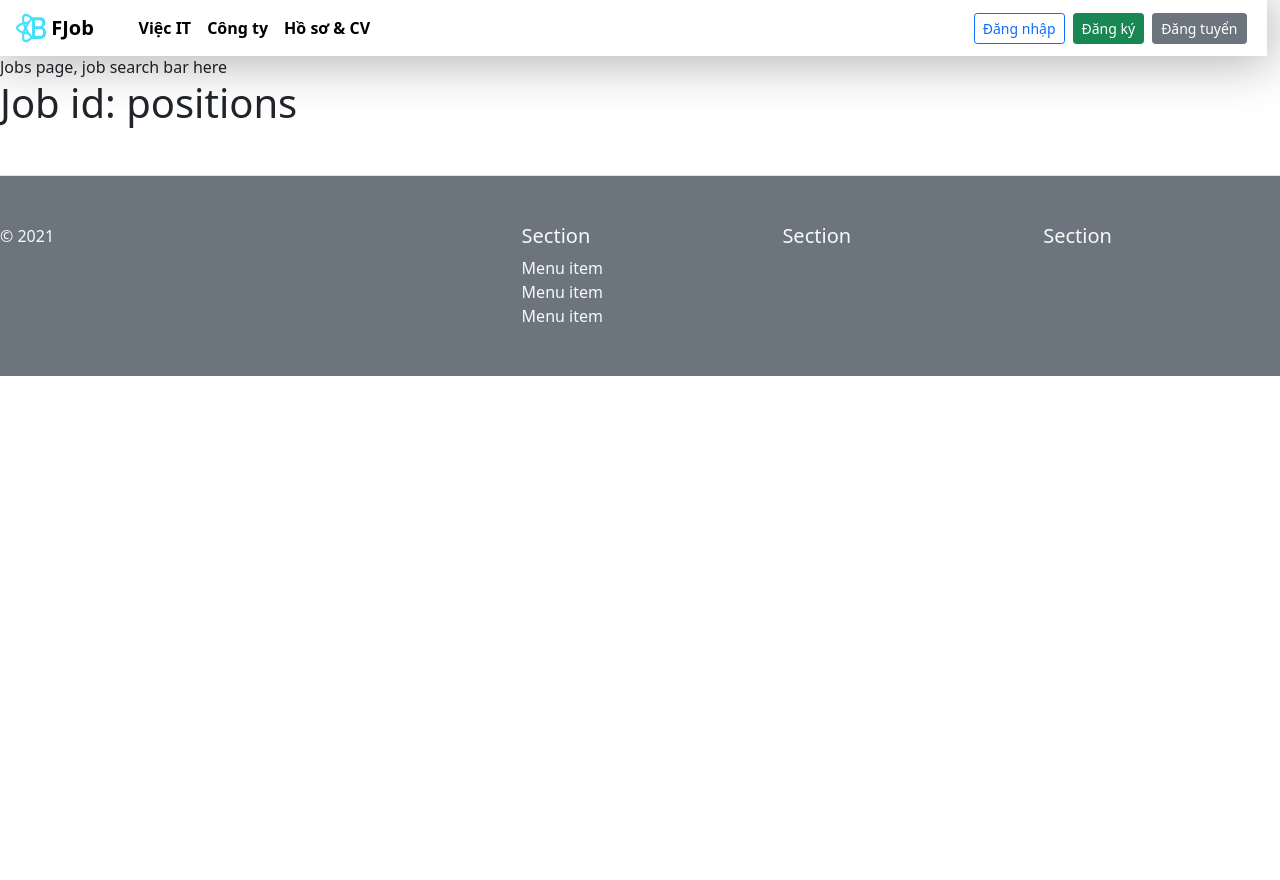
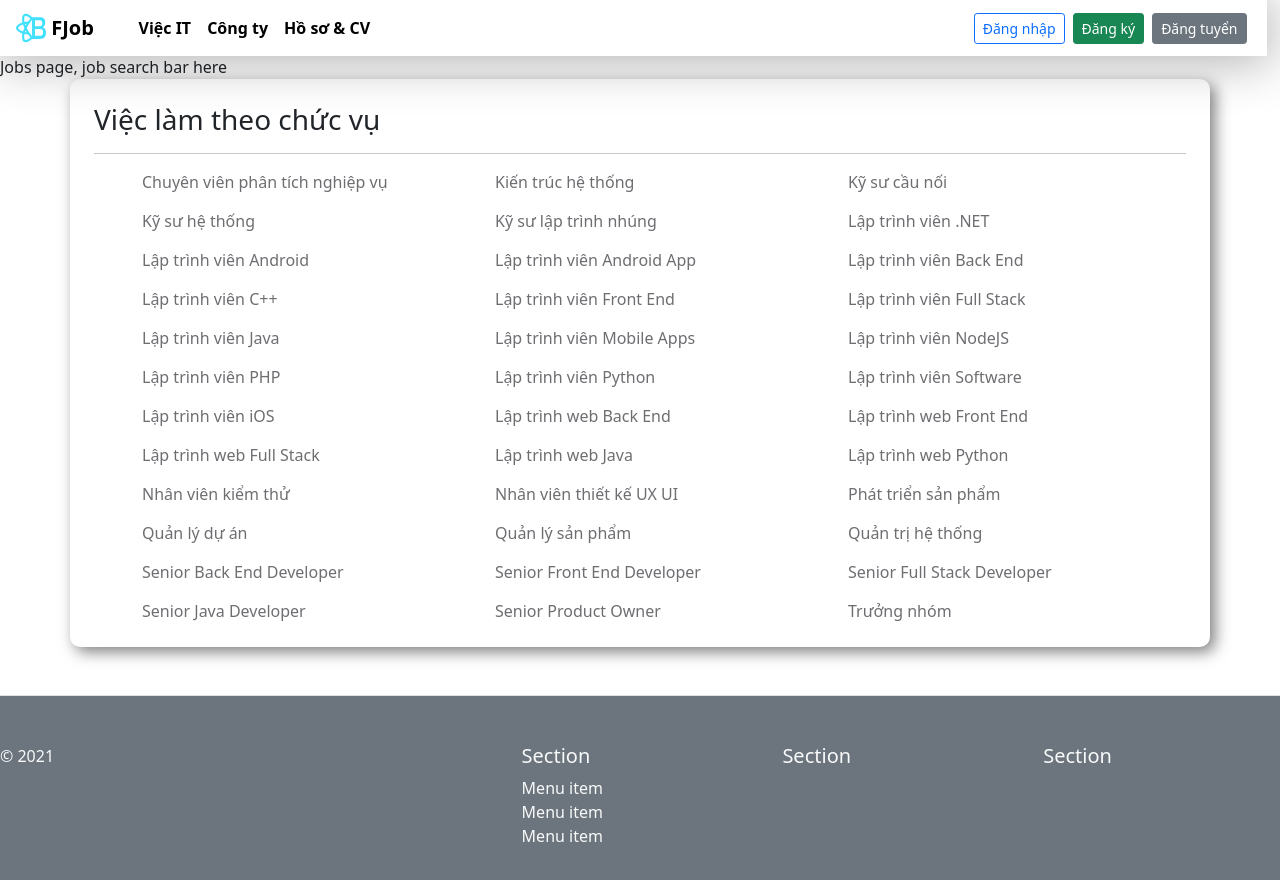
Before and after one commit to ThienNam23/employment-website, a React (Create React App) app in the folder frontend/fjob/: page /jobs/positions in a window 1280 px wide. Shown: the top 880 px of the page. Before the commit the page ends 800 px from the top, so only its background shows below. Built offline with nearby package versions, Linux system fonts and the light colour scheme.

Commit message:
Add Job by position page

```diff
--- a/frontend/fjob/public/index.html
+++ b/frontend/fjob/public/index.html
@@ -24,7 +24,7 @@
       work correctly both with client-side routing and a non-root public URL.
       Learn how to configure a non-root public URL by running `npm run build`.
     -->
-    <title>React App</title>
+    <title>Fjob by Thien Nam</title>
   </head>
   <body>
     <noscript>You need to enable JavaScript to run this app.</noscript>
--- /dev/null
+++ b/frontend/fjob/src/components/Position/Positions.jsx
@@ -0,0 +1,26 @@
+import { Link } from "react-router-dom";
+import { POSITIONS } from "./positions-mock";
+import "./style.css";
+
+const Positions = () => {
+    return (
+        <div className="_positions container p-4">
+            <h3>Việc làm theo chức vụ</h3>
+            <hr />
+            <div className="_positions-table ps-5">
+                {POSITIONS.map(position => {
+                    const {id, name } = position;
+                    return (
+                        <Link key={id}
+                            to={`/jobs?position=${id}`}
+                            className="text">
+                            {name}
+                        </Link>
+                    );
+                })}
+            </div>
+        </div>
+    );
+}
+
+export default Positions;
--- /dev/null
+++ b/frontend/fjob/src/components/Position/positions-mock.jsx
@@ -0,0 +1,146 @@
+export const POSITIONS = [
+    {
+        "id": 0,
+        "name": "Chuyên viên phân tích nghiệp vụ"
+    },
+    {
+        "id": 1,
+        "name": "Kiến trúc hệ thống"
+    },
+    {
+        "id": 2,
+        "name": "Kỹ sư cầu nối"
+    },
+    {
+        "id": 3,
+        "name": "Kỹ sư hệ thống"
+    },
+    {
+        "id": 4,
+        "name": "Kỹ sư lập trình nhúng"
+    },
+    {
+        "id": 5,
+        "name": "Lập trình viên .NET"
+    },
+    {
+        "id": 6,
+        "name": "Lập trình viên Android"
+    },
+    {
+        "id": 7,
+        "name": "Lập trình viên Android App"
+    },
+    {
+        "id": 8,
+        "name": "Lập trình viên Back End"
+    },
+    {
+        "id": 9,
+        "name": "Lập trình viên C++"
+    },
+    {
+        "id": 10,
+        "name": "Lập trình viên Front End"
+    },
+    {
+        "id": 11,
+        "name": "Lập trình viên Full Stack"
+    },
+    {
+        "id": 12,
+        "name": "Lập trình viên Java"
+    },
+    {
+        "id": 13,
+        "name": "Lập trình viên Mobile Apps"
+    },
+    {
+        "id": 14,
+        "name": "Lập trình viên NodeJS"
+    },
+    {
+        "id": 15,
+        "name": "Lập trình viên PHP"
+    },
+    {
+        "id": 16,
+        "name": "Lập trình viên Python"
+    },
+    {
+        "id": 17,
+        "name": "Lập trình viên Software"
+    },
+    {
+        "id": 18,
+        "name": "Lập trình viên iOS"
+    },
+    {
+        "id": 19,
+        "name": "Lập trình web Back End"
+    },
+    {
+        "id": 20,
+        "name": "Lập trình web Front End"
+    },
+    {
+        "id": 21,
+        "name": "Lập trình web Full Stack"
+    },
+    {
+        "id": 22,
+        "name": "Lập trình web Java"
+    },
+    {
+        "id": 23,
+        "name": "Lập trình web Python"
+    },
+    {
+        "id": 24,
+        "name": "Nhân viên kiểm thử"
+    },
+    {
+        "id": 25,
+        "name": "Nhân viên thiết kế UX UI"
+    },
+    {
+        "id": 26,
+        "name": "Phát triển sản phẩm"
+    },
+    {
+        "id": 27,
+        "name": "Quản lý dự án"
+    },
+    {
+        "id": 28,
+        "name": "Quản lý sản phẩm"
+    },
+    {
+        "id": 29,
+        "name": "Quản trị hệ thống"
+    },
+    {
+        "id": 30,
+        "name": "Senior Back End Developer"
+    },
+    {
+        "id": 31,
+        "name": "Senior Front End Developer"
+    },
+    {
+        "id": 32,
+        "name": "Senior Full Stack Developer"
+    },
+    {
+        "id": 33,
+        "name": "Senior Java Developer"
+    },
+    {
+        "id": 34,
+        "name": "Senior Product Owner"
+    },
+    {
+        "id": 35,
+        "name": "Trưởng nhóm"
+    }
+];
--- /dev/null
+++ b/frontend/fjob/src/components/Position/style.css
@@ -0,0 +1,10 @@
+._positions {
+    border-radius: 10px;
+    box-shadow: 5px 5px 15px 0px rgba(0,0,0,0.5);
+}
+
+._positions-table {
+    display: grid;
+    grid-template-columns: repeat(auto-fill, minmax(280px, 1fr));
+    grid-gap: 15px;
+}
--- a/frontend/fjob/src/index.js
+++ b/frontend/fjob/src/index.js
@@ -9,6 +9,7 @@ import Jobs from './pages/Jobs/Jobs';
 import Companies from './pages/Companies/Companies';
 import Job from './components/Job/Job';
 import Skills from './components/Skill/Skills';
+import Positions from './components/Position/Positions';
 
 ReactDOM.render(
     <React.StrictMode>
@@ -18,6 +19,7 @@ ReactDOM.render(
                     <Route index element={<Home />} />
                     <Route path='jobs' element={<Jobs />}>
                         <Route path='skills' element={<Skills/>}/>
+                        <Route path='positions' element={<Positions/>}/>
                         <Route path=':jobId' element={<Job />} />
                     </Route>
                     <Route path='companies' element={<Companies />} />
--- a/frontend/fjob/src/pages/Jobs/Jobs.jsx
+++ b/frontend/fjob/src/pages/Jobs/Jobs.jsx
@@ -3,10 +3,12 @@ import { Outlet, useSearchParams } from "react-router-dom";
 const Jobs = () => {
     const [searchParams, setSearchParams] = useSearchParams();
     const skill = searchParams.get("skill");
+    const position = searchParams.get("position");
     console.log(searchParams);
     return (
         <div>
             {skill ? <h1>Job by skill {skill}</h1> : ''}
+            {position ? <h1>Job by position {position}</h1> : ''}
             <div>Jobs page, job search bar here</div>
             <Outlet />
         </div>
```
